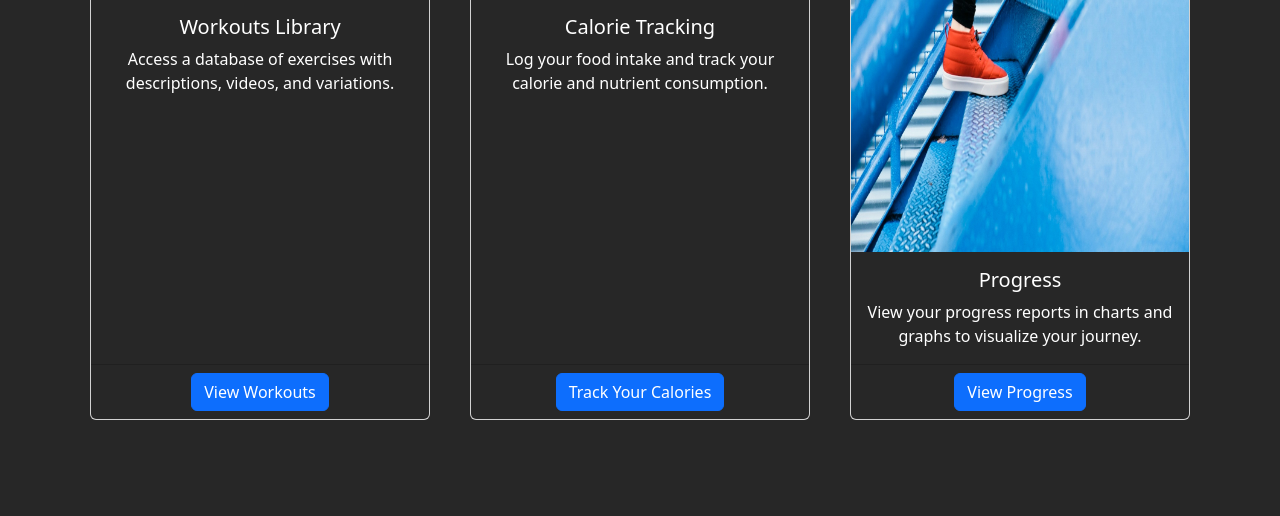
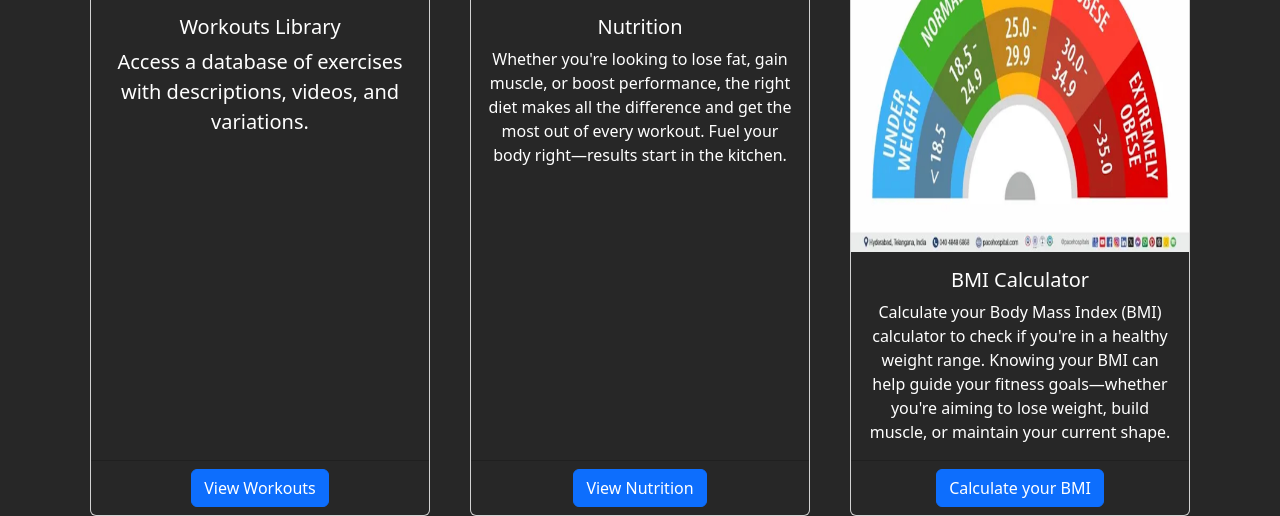
Before and after one commit to sethnkwo8/GymTroll, a Flask app: page / in a window 1280 px wide. Shown: the part 989-1505 px from the top of the page. Before the commit the page ends 1409 px from the top, so only its background shows below. Run offline with Flask 3, Linux system fonts and the light colour scheme; a user stored in the database is signed in.

Commit message:
created html files for bmi, nutrition and workout library and added cancel button to final_plan page

```diff
--- a/templates/final_plan.html
+++ b/templates/final_plan.html
@@ -17,5 +17,6 @@ GymTroll: Personalised Plan
 {% endif %}
 <div style="padding: 10px;">
     <button class="btn btn-secondary btn-lg" onclick="document.location='/'" type="button">Go back to Home</button>
+    <button class="btn btn-secondary btn-lg" onclick="document.location='/cancel_plan'" type="button">Cancel Plan</button>
 </div>
 {% endblock %}
--- a/templates/index.html
+++ b/templates/index.html
@@ -28,7 +28,7 @@ GymTroll
       <img src="/static/workouts.jpg" class="card-img-top" alt="...">
       <div class="card-body">
         <h5 class="card-title">Workouts Library</h5>
-        <p class="card-text">Access a database of exercises with descriptions, videos, and variations.</p>
+        <p class="card-text" style="font-size: 20px;">Access a database of exercises with descriptions, videos, and variations.</p>
       </div>
       <div class="card-footer">
         <a href="#" class="btn btn-primary">View Workouts</a>
@@ -39,23 +39,23 @@ GymTroll
     <div class="card h-100">
       <img src="/static/calorie_tracking.jpg" class="card-img-top" alt="...">
       <div class="card-body">
-        <h5 class="card-title">Calorie Tracking</h5>
-        <p class="card-text">Log your food intake and track your calorie and nutrient consumption.</p>
+        <h5 class="card-title">Nutrition</h5>
+        <p class="card-text">Whether you're looking to lose fat, gain muscle, or boost performance, the right diet makes all the difference and get the most out of every workout. Fuel your body right—results start in the kitchen.</p>
       </div>
       <div class="card-footer">
-        <a href="#" class="btn btn-primary">Track Your Calories</a>
+        <a href="#" class="btn btn-primary">View Nutrition</a>
       </div>
     </div>
   </div>
   <div class="col">
     <div class="card h-100">
-      <img src="/static/progress.jpg" class="card-img-top" alt="...">
+      <img src="/static/BMI copy.jpg" class="card-img-top" alt="...">
       <div class="card-body">
-        <h5 class="card-title">Progress</h5>
-        <p class="card-text">View your progress reports in charts and graphs to visualize your journey.</p>
+        <h5 class="card-title">BMI Calculator</h5>
+        <p class="card-text">Calculate your Body Mass Index (BMI) calculator to check if you're in a healthy weight range. Knowing your BMI can help guide your fitness goals—whether you're aiming to lose weight, build muscle, or maintain your current shape.</p>
       </div>
       <div class="card-footer">
-        <a href="#" class="btn btn-primary">View Progress</a>
+        <a href="#" class="btn btn-primary">Calculate your BMI</a>
       </div>
     </div>
   </div>
@@ -84,7 +84,7 @@ GymTroll
         <img src="/static/workouts.jpg" class="card-img-top" alt="...">
         <div class="card-body">
           <h5 class="card-title">Workouts Library</h5>
-          <p class="card-text">Access a database of exercises with descriptions, videos, and variations.</p>
+          <p class="card-text" style="font-size: 20px;">Access a database of exercises with descriptions, videos, and variations.</p>
         </div>
         <div class="card-footer">
           <a href="#" class="btn btn-primary">View Workouts</a>
@@ -95,23 +95,23 @@ GymTroll
       <div class="card h-100">
         <img src="/static/calorie_tracking.jpg" class="card-img-top" alt="...">
         <div class="card-body">
-          <h5 class="card-title">Calorie Tracking</h5>
-          <p class="card-text">Log your food intake and track your calorie and nutrient consumption.</p>
+          <h5 class="card-title">Nutrition</h5>
+          <p class="card-text">Whether you're looking to lose fat, gain muscle, or boost performance, the right diet makes all the difference and get the most out of every workout. Fuel your body right—results start in the kitchen.</p>
         </div>
         <div class="card-footer">
-          <a href="#" class="btn btn-primary">Track Your Calories</a>
+          <a href="#" class="btn btn-primary">View Nutrition</a>
         </div>
       </div>
     </div>
     <div class="col">
       <div class="card h-100">
-        <img src="/static/progress.jpg" class="card-img-top" alt="...">
+        <img src="/static/BMI copy.jpg" class="card-img-top" alt="...">
         <div class="card-body">
-          <h5 class="card-title">Progress</h5>
-          <p class="card-text">View your progress reports in charts and graphs to visualize your journey.</p>
+          <h5 class="card-title">BMI Calculator</h5>
+          <p class="card-text">Calculate your Body Mass Index (BMI) calculator to check if you're in a healthy weight range. Knowing your BMI can help guide your fitness goals—whether you're aiming to lose weight, build muscle, or maintain your current shape.</p>
         </div>
         <div class="card-footer">
-          <a href="#" class="btn btn-primary">View Progress</a>
+          <a href="#" class="btn btn-primary">Calculate your BMI</a>
         </div>
       </div>
     </div>
```
Also changed, not shown: gymtroll.db, static/BMI copy.jpg (added), static/BMI.webp (added), templates/bmi_calculator.html (added), templates/nutrition.html (added), templates/workout_library.html (added).
